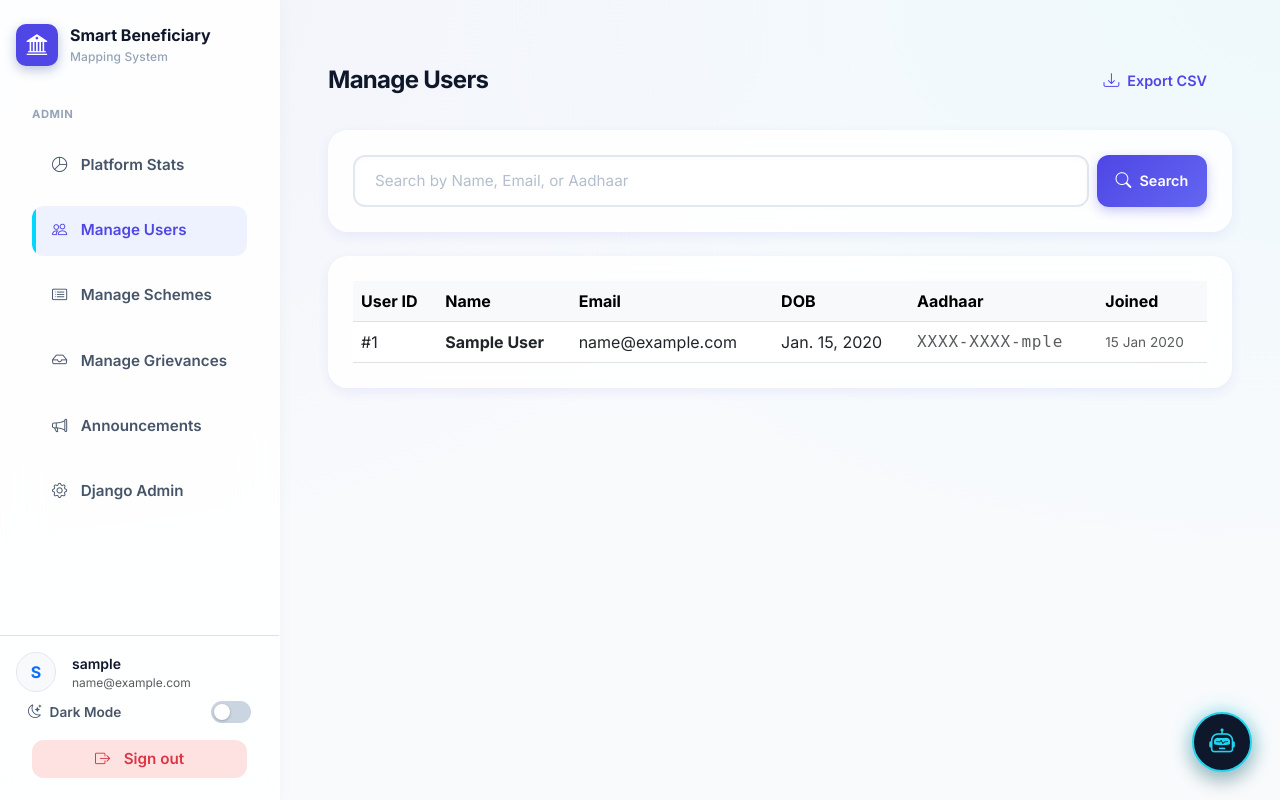
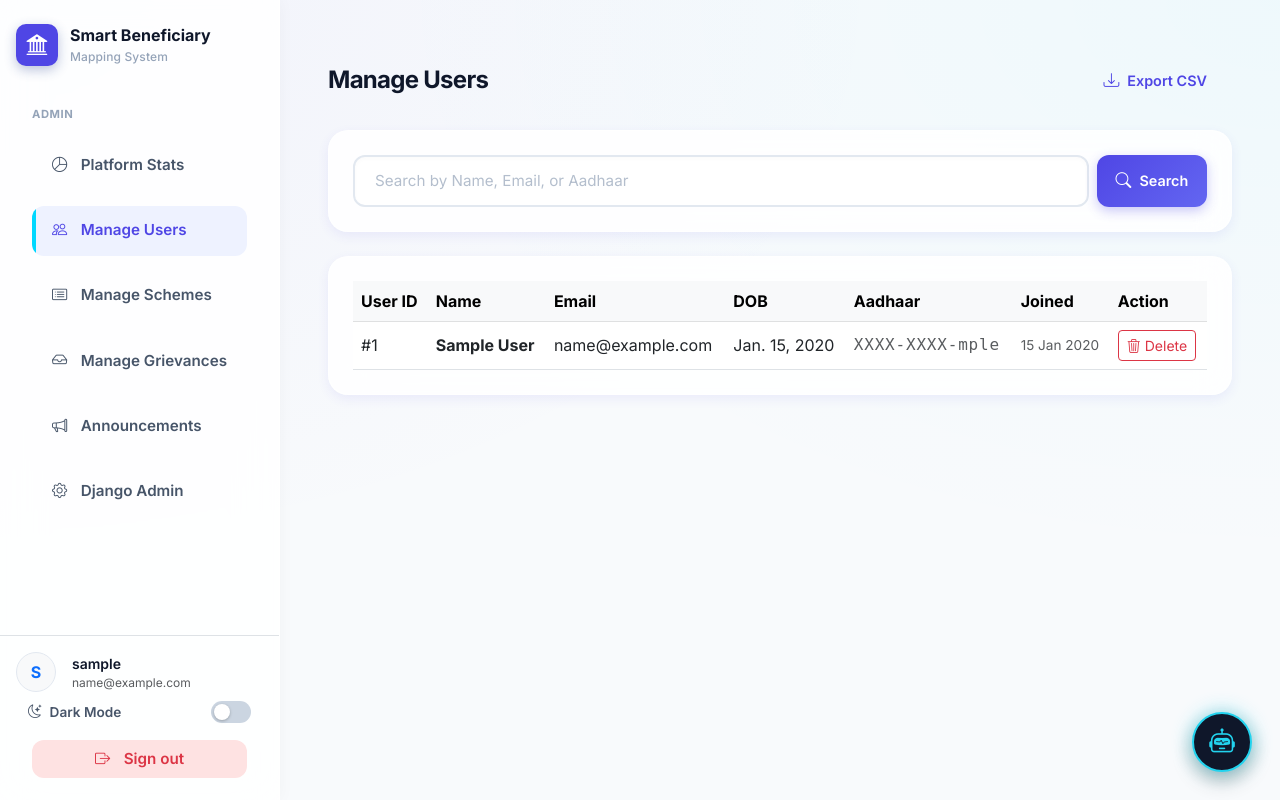
Before and after one commit to vip-sk07/Smart-Beneficiary-Mapping-System, a Django app: page /platform-admin/users/ in a window 1280 px wide. Run offline with Django 5.2, Linux system fonts and the light colour scheme; a user stored in the database is signed in; tables that the repository leaves empty hold one stand-in row (values such as "Sample post"); parts of the project's set-up code (start-up, migrations or seed data) failed here and were passed over.

Commit message:
Feature: Add Delete User button in admin panel  removes CustomUser + auth.User, with confirmation dialog

```diff
--- a/core/urls.py
+++ b/core/urls.py
@@ -60,6 +60,7 @@ urlpatterns = [
 
     # Admin Panel Improvements
     path('platform-admin/users/', views.admin_users, name='admin_users'),
+    path('platform-admin/users/<int:user_id>/delete/', views.admin_delete_user, name='admin_delete_user'),
     path('platform-admin/export-csv/', views.admin_export_csv, name='admin_export_csv'),
     path('platform-admin/announcements/', views.admin_announcements, name='admin_announcements'),
 
--- a/core/views.py
+++ b/core/views.py
@@ -1054,6 +1054,33 @@ def admin_users(request):
     return render(request, 'admin_users.html', {'users': users, 'search_query': search_query})
 
 
+def admin_delete_user(request, user_id):
+    """Staff-only: delete a CustomUser + its linked auth.User by email."""
+    if not request.user.is_authenticated or not request.user.is_staff:
+        return redirect('home')
+
+    if request.method == 'POST':
+        try:
+            custom_user = CustomUser.objects.get(user_id=user_id)
+            email = custom_user.email
+
+            # Delete auth.User linked by email (if exists)
+            if email:
+                from django.contrib.auth import get_user_model
+                AuthUser = get_user_model()
+                AuthUser.objects.filter(username=email).delete()
+
+            # Delete the CustomUser (cascades to UserEligibility, UserCategories etc.)
+            custom_user.delete()
+            messages.success(request, f"User #{user_id} deleted successfully.")
+        except CustomUser.DoesNotExist:
+            messages.error(request, f"User #{user_id} not found.")
+        except Exception as e:
+            messages.error(request, f"Error deleting user: {e}")
+
+    return redirect('admin_users')
+
+
 def admin_export_csv(request):
     if not request.user.is_authenticated or not request.user.is_staff:
         return redirect('home')
--- a/templates/admin_users.html
+++ b/templates/admin_users.html
@@ -31,6 +31,7 @@
                     <th>DOB</th>
                     <th>Aadhaar</th>
                     <th>Joined</th>
+                    <th>Action</th>
                 </tr>
             </thead>
             <tbody>
@@ -44,10 +45,19 @@
                         XXXX-XXXX-{{ u.aadhaar_no|slice:"-4:"|default:"—" }}
                     </td>
                     <td class="text-muted" style="font-size: 0.85rem;">{{ u.created_at|date:"d M Y" }}</td>
+                    <td>
+                        <form method="POST" action="{% url 'admin_delete_user' u.user_id %}"
+                              onsubmit="return confirm('Delete {{ u.name }} (#{{ u.user_id }})?\nThis removes them from both the user table and login system.\n\nThis action cannot be undone.');">
+                            {% csrf_token %}
+                            <button type="submit" class="btn btn-sm btn-outline-danger" title="Delete user">
+                                <i class="bi bi-trash3"></i> Delete
+                            </button>
+                        </form>
+                    </td>
                 </tr>
                 {% empty %}
                 <tr>
-                    <td colspan="6" class="text-center py-4 text-muted">No users found.</td>
+                    <td colspan="7" class="text-center py-4 text-muted">No users found.</td>
                 </tr>
                 {% endfor %}
             </tbody>
```
